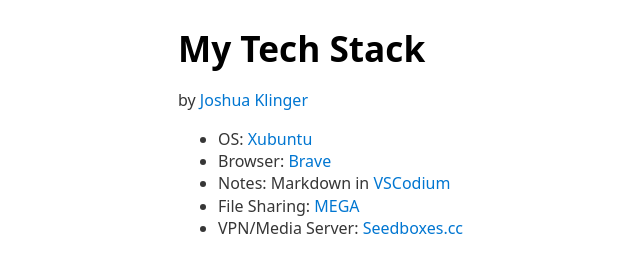
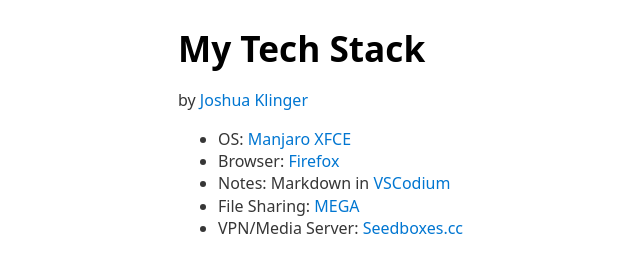
Before and after one commit to jklinger410/co, a plain HTML site: page tech.html in a window 1280 px wide. Shown: the full height of the page, 62-702 px from the left. Drawn offline with nearby package versions, Linux system fonts and the light colour scheme.

Commit message:
Update tech.html

```diff
--- a/tech.html
+++ b/tech.html
@@ -9,8 +9,8 @@
     <h1>My Tech Stack</h1>
     <p>by <a href="https://jklinger.co">Joshua Klinger</a></p>
     <ul>
-      <li>OS: <a href="https://xubuntu.org/">Xubuntu</a>
-      <li>Browser: <a href="https://brave.com/">Brave</a>
+      <li>OS: <a href="https://manjaro.org/">Manjaro XFCE</a>
+      <li>Browser: <a href="https://www.mozilla.org/en-US/firefox/">Firefox</a>
       <li>Notes: Markdown in <a href="https://vscodium.com/">VSCodium</a>
       <li>File Sharing: <a href="https://mega.nz/">MEGA</a>
       <li>VPN/Media Server: <a href="https://seedboxes.cc/">Seedboxes.cc</a>
```
